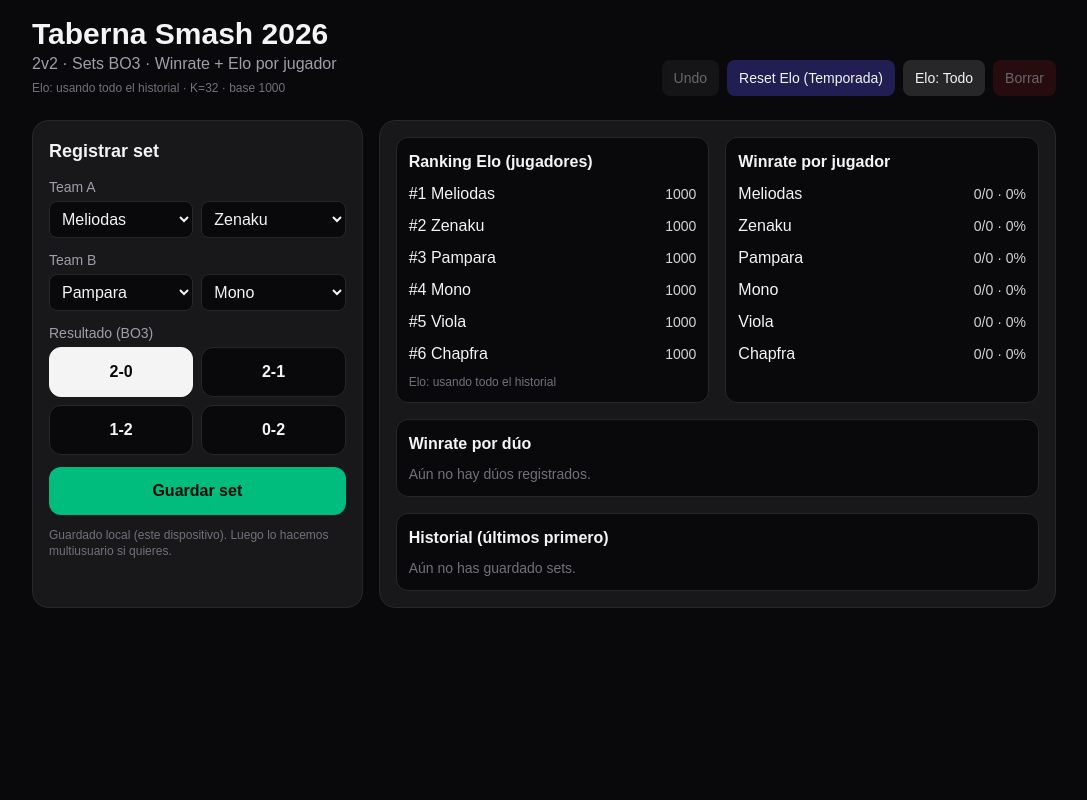
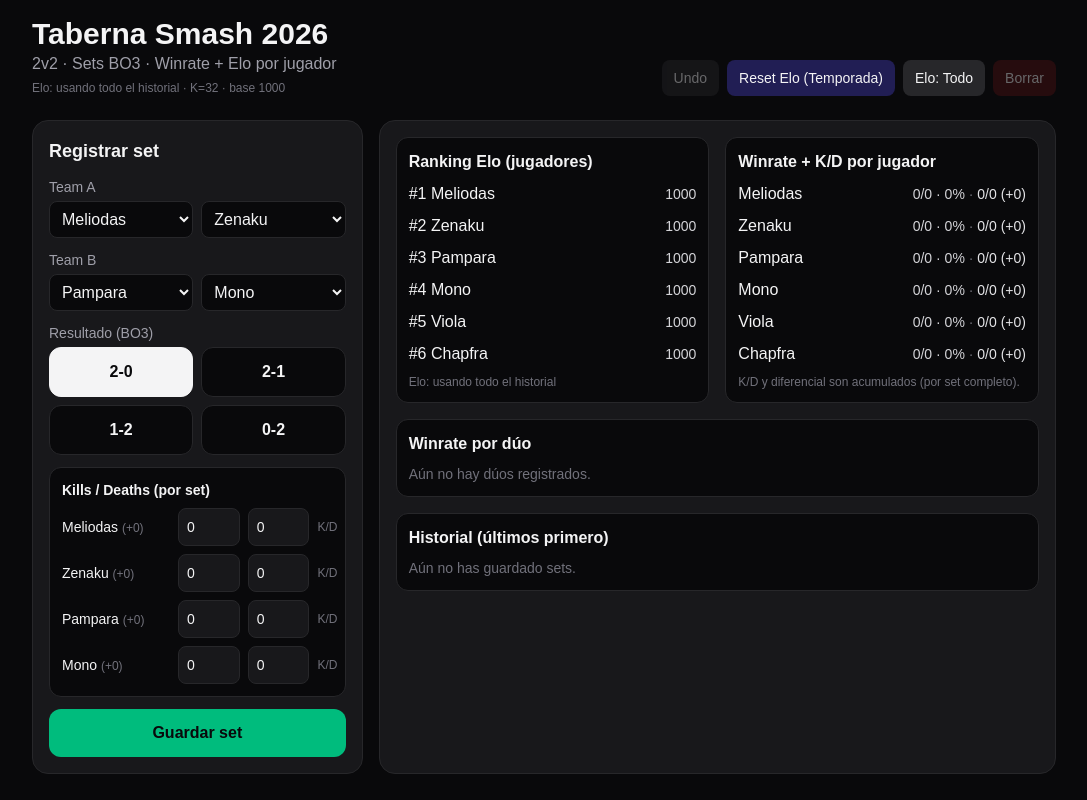
Before and after one commit to toren2/taberna-smash, a Next.js app: page / in a window 1280 px wide. Shown: the whole page, without its empty margins (96-1183 px from the left). Built offline with nearby package versions, Linux system fonts and the light colour scheme.

Commit message:
Add kills/deaths tracking per set

```diff
--- a/src/app/page.tsx
+++ b/src/app/page.tsx
@@ -3,6 +3,8 @@
 import React, { useEffect, useMemo, useState } from "react";
 
 type Player = { id: string; tag: string };
+
+type KD = { kills: number; deaths: number };
 
 type SetRow = {
   id: string;
@@ -13,6 +15,8 @@ type SetRow = {
   aGames: number;
   bGames: number;
   createdAt: string; // ISO
+  // NEW: K/D por jugador (por set completo)
+  stats?: Record<string, KD>; // playerId -> {kills,deaths}
 };
 
 const STORAGE_KEY = "taberna_smash_sets_v1";
@@ -51,6 +55,15 @@ function roundElo(n: number) {
   return Math.round(n);
 }
 
+function clampInt(n: number) {
+  if (!Number.isFinite(n)) return 0;
+  return Math.max(0, Math.floor(n));
+}
+
+function kdDefault(): KD {
+  return { kills: 0, deaths: 0 };
+}
+
 export default function Page() {
   // selections
   const [a1, setA1] = useState(PLAYERS[0]?.id ?? "");
@@ -59,19 +72,138 @@ export default function Page() {
   const [b2, setB2] = useState(PLAYERS[3]?.id ?? "");
   const [score, setScore] = useState<"2-0" | "2-1" | "1-2" | "0-2">("2-0");
 
+  // NEW: inputs de kills/deaths por jugador (para el set actual)
+  const [kdInputs, setKdInputs] = useState<Record<string, KD>>({});
+
   const [msg, setMsg] = useState<string>("");
   const [sets, setSets] = useState<SetRow[]>([]);
 
   // Elo season start (if set, Elo is calculated only from sets >= this timestamp)
   const [eloSeasonStart, setEloSeasonStart] = useState<string | null>(null);
 
-  // load sets from localStorage
+  const idToTag = useMemo(() => {
+    const m = new Map<string, string>();
+    for (const p of PLAYERS) m.set(p.id, p.tag);
+    return m;
+  }, []);
+
+  const selectedIds = useMemo(() => [a1, a2, b1, b2], [a1, a2, b1, b2]);
+
+  // Mantener kdInputs siempre listo para los 4 seleccionados
+  useEffect(() => {
+    setKdInputs((prev) => {
+      const next = { ...prev };
+      for (const id of selectedIds) {
+        if (!id) continue;
+        if (!next[id]) next[id] = kdDefault();
+        // normaliza por si venían cosas raras
+        next[id] = { kills: clampInt(next[id].kills), deaths: clampInt(next[id].deaths) };
+      }
+      return next;
+    });
+  }, [selectedIds.join("|")]);
+
+  const selectionError = useMemo(() => {
+    if (selectedIds.some((x) => !x)) return "Faltan jugadores por seleccionar.";
+    if (uniq(selectedIds).length !== 4) return "No se puede repetir jugador en el mismo set.";
+    return "";
+  }, [selectedIds]);
+
+  function parseScore(s: "2-0" | "2-1" | "1-2" | "0-2") {
+    if (s === "2-0") return { aGames: 2, bGames: 0 };
+    if (s === "2-1") return { aGames: 2, bGames: 1 };
+    if (s === "1-2") return { aGames: 1, bGames: 2 };
+    return { aGames: 0, bGames: 2 };
+  }
+
+  function setKd(id: string, field: "kills" | "deaths", value: string) {
+    const n = clampInt(Number(value));
+    setKdInputs((prev) => ({
+      ...prev,
+      [id]: { ...(prev[id] ?? kdDefault()), [field]: n },
+    }));
+  }
+
+  function addSet() {
+    if (selectionError) {
+      setMsg(selectionError);
+      return;
+    }
+
+    const { aGames, bGames } = parseScore(score);
+
+    // Construye stats SOLO para los 4 del set
+    const stats: Record<string, KD> = {};
+    for (const id of selectedIds) {
+      stats[id] = {
+        kills: clampInt(kdInputs[id]?.kills ?? 0),
+        deaths: clampInt(kdInputs[id]?.deaths ?? 0),
+      };
+    }
+
+    const row: SetRow = {
+      id: crypto.randomUUID(),
+      a1,
+      a2,
+      b1,
+      b2,
+      aGames,
+      bGames,
+      createdAt: new Date().toISOString(),
+      stats,
+    };
+
+    setSets((prev) => [row, ...prev]);
+    setMsg("Set guardado ✅");
+    setTimeout(() => setMsg(""), 1200);
+  }
+
+  function undoLast() {
+    setMsg("");
+    setSets((prev) => prev.slice(1));
+  }
+
+  function clearAll() {
+    if (!confirm("¿Borrar todo el historial?")) return;
+    setSets([]);
+    setMsg("Historial borrado.");
+    setTimeout(() => setMsg(""), 1200);
+  }
+
+  function resetEloSeason() {
+    // No borra historial, solo reinicia Elo desde “ahora”
+    if (!confirm("¿Iniciar nueva temporada Elo desde ahora? (no borra historial)")) return;
+    setEloSeasonStart(new Date().toISOString());
+    setMsg("Temporada Elo reiniciada ✅");
+    setTimeout(() => setMsg(""), 1200);
+  }
+
+  function resetEloSeasonToAllTime() {
+    if (!confirm("¿Volver Elo a calcularse con TODO el historial?")) return;
+    setEloSeasonStart(null);
+    setMsg("Elo volverá a usar todo el historial.");
+    setTimeout(() => setMsg(""), 1200);
+  }
+
+  // load sets from localStorage (con migración suave para stats)
   useEffect(() => {
     try {
       const raw = localStorage.getItem(STORAGE_KEY);
       if (!raw) return;
       const parsed = JSON.parse(raw) as SetRow[];
-      if (Array.isArray(parsed)) setSets(parsed);
+      if (!Array.isArray(parsed)) return;
+
+      const migrated = parsed.map((s) => {
+        const ids = [s.a1, s.a2, s.b1, s.b2].filter(Boolean);
+        const stats = { ...(s.stats ?? {}) } as Record<string, KD>;
+        for (const id of ids) {
+          const cur = stats[id] ?? kdDefault();
+          stats[id] = { kills: clampInt(cur.kills), deaths: clampInt(cur.deaths) };
+        }
+        return { ...s, stats };
+      });
+
+      setSets(migrated);
     } catch {
       // ignore
     }
@@ -108,82 +240,32 @@ export default function Page() {
     }
   }, [eloSeasonStart]);
 
-  const idToTag = useMemo(() => {
-    const m = new Map<string, string>();
-    for (const p of PLAYERS) m.set(p.id, p.tag);
-    return m;
-  }, []);
-
-  const selectedIds = useMemo(() => [a1, a2, b1, b2], [a1, a2, b1, b2]);
-
-  const selectionError = useMemo(() => {
-    if (selectedIds.some((x) => !x)) return "Faltan jugadores por seleccionar.";
-    if (uniq(selectedIds).length !== 4) return "No se puede repetir jugador en el mismo set.";
-    return "";
-  }, [selectedIds]);
-
-  function parseScore(s: "2-0" | "2-1" | "1-2" | "0-2") {
-    if (s === "2-0") return { aGames: 2, bGames: 0 };
-    if (s === "2-1") return { aGames: 2, bGames: 1 };
-    if (s === "1-2") return { aGames: 1, bGames: 2 };
-    return { aGames: 0, bGames: 2 };
+  // Helper: obtener KD del set para un jugador
+  function getKD(s: SetRow, id: string): KD {
+    const kd = s.stats?.[id];
+    if (!kd) return kdDefault();
+    return { kills: clampInt(kd.kills), deaths: clampInt(kd.deaths) };
   }
 
-  function addSet() {
-    if (selectionError) {
-      setMsg(selectionError);
-      return;
+  // Winrate + KD por jugador
+  const playerStats = useMemo(() => {
+    const stats: Record<
+      string,
+      {
+        tag: string;
+        setsPlayed: number;
+        setsWon: number;
+        winRate: number;
+        kills: number;
+        deaths: number;
+        diff: number;
       }
-
-    const { aGames, bGames } = parseScore(score);
-
-    const row: SetRow = {
-      id: crypto.randomUUID(),
-      a1,
-      a2,
-      b1,
-      b2,
-      aGames,
-      bGames,
-      createdAt: new Date().toISOString(),
-    };
-
-    setSets((prev) => [row, ...prev]);
-    setMsg("Set guardado ✅");
-    setTimeout(() => setMsg(""), 1200);
-  }
-
-  function undoLast() {
-    setMsg("");
-    setSets((prev) => prev.slice(1));
-  }
-
-  function clearAll() {
-    if (!confirm("¿Borrar todo el historial?")) return;
-    setSets([]);
-    setMsg("Historial borrado.");
-    setTimeout(() => setMsg(""), 1200);
-  }
-
-  function resetEloSeason() {
-    // No borra historial, solo reinicia Elo desde “ahora”
-    if (!confirm("¿Iniciar nueva temporada Elo desde ahora? (no borra historial)")) return;
-    setEloSeasonStart(new Date().toISOString());
-    setMsg("Temporada Elo reiniciada ✅");
-    setTimeout(() => setMsg(""), 1200);
-  }
-
-  function resetEloSeasonToAllTime() {
-    if (!confirm("¿Volver Elo a calcularse con TODO el historial?")) return;
-    setEloSeasonStart(null);
-    setMsg("Elo volverá a usar todo el historial.");
-    setTimeout(() => setMsg(""), 1200);
-  }
-
-  // Winrate por jugador
-  const playerStats = useMemo(() => {
-    const stats: Record<string, { tag: string; setsPlayed: number; setsWon: number; winRate: number }> =
-      Object.fromEntries(PLAYERS.map((p) => [p.id, { tag: p.tag, setsPlayed: 0, setsWon: 0, winRate: 0 }]));
+    > = Object.fromEntries(
+      PLAYERS.map((p) => [
+        p.id,
+        { tag: p.tag, setsPlayed: 0, setsWon: 0, winRate: 0, kills: 0, deaths: 0, diff: 0 },
+      ])
+    );
 
     for (const s of sets) {
       const aWon = s.aGames > s.bGames;
@@ -192,20 +274,32 @@ export default function Page() {
         if (!stats[id]) continue;
         stats[id].setsPlayed += 1;
         if (aWon) stats[id].setsWon += 1;
+
+        const kd = getKD(s, id);
+        stats[id].kills += kd.kills;
+        stats[id].deaths += kd.deaths;
       }
       for (const id of [s.b1, s.b2]) {
         if (!stats[id]) continue;
         stats[id].setsPlayed += 1;
         if (!aWon) stats[id].setsWon += 1;
+
+        const kd = getKD(s, id);
+        stats[id].kills += kd.kills;
+        stats[id].deaths += kd.deaths;
       }
     }
 
     for (const id of Object.keys(stats)) {
       const x = stats[id];
       x.winRate = x.setsPlayed ? x.setsWon / x.setsPlayed : 0;
+      x.diff = x.kills - x.deaths;
     }
 
-    return Object.values(stats).sort((a, b) => b.winRate - a.winRate || b.setsPlayed - a.setsPlayed);
+    // Orden: winrate desc, diff desc, setsPlayed desc
+    return Object.values(stats).sort(
+      (a, b) => b.winRate - a.winRate || b.diff - a.diff || b.setsPlayed - a.setsPlayed
+    );
   }, [sets]);
 
   // Winrate por dúo
@@ -433,6 +527,56 @@ export default function Page() {
                 </div>
               </div>
 
+              {/* NEW: Kills/Deaths */}
+              <div className="rounded-xl bg-zinc-950 border border-zinc-800 p-3">
+                <div className="text-sm font-semibold mb-2">Kills / Deaths (por set)</div>
+
+                <div className="space-y-2">
+                  {selectedIds.map((id) => {
+                    const tag = idToTag.get(id) ?? id;
+                    const kd = kdInputs[id] ?? kdDefault();
+                    const diff = (kd.kills ?? 0) - (kd.deaths ?? 0);
+                    const diffLabel = diff >= 0 ? `+${diff}` : `${diff}`;
+
+                    return (
+                      <div
+                        key={id}
+                        className="grid grid-cols-12 gap-2 items-center"
+                      >
+                        <div className="col-span-5 text-sm font-medium truncate">
+                          {tag} <span className="text-xs text-zinc-500">({diffLabel})</span>
+                        </div>
+
+                        <div className="col-span-3">
+                          <input
+                            type="number"
+                            min={0}
+                            value={kd.kills}
+                            onChange={(e) => setKd(id, "kills", e.target.value)}
+                            className="w-full bg-zinc-900 border border-zinc-800 rounded-lg p-2 text-sm"
+                            placeholder="Kills"
+                          />
+                        </div>
+
+                        <div className="col-span-3">
+                          <input
+                            type="number"
+                            min={0}
+                            value={kd.deaths}
+                            onChange={(e) => setKd(id, "deaths", e.target.value)}
+                            className="w-full bg-zinc-900 border border-zinc-800 rounded-lg p-2 text-sm"
+                            placeholder="Deaths"
+                          />
+                        </div>
+
+                        <div className="col-span-1 text-xs text-zinc-500 text-right">K/D</div>
+                      </div>
+                    );
+                  })}
+                </div>
+
+              </div>
+
               <button
                 onClick={addSet}
                 className="w-full py-3 rounded-xl bg-emerald-500 text-zinc-950 font-bold hover:bg-emerald-400 disabled:opacity-40"
@@ -441,9 +585,7 @@ export default function Page() {
                 Guardar set
               </button>
 
-              <div className="text-xs text-zinc-500">
-                Guardado local (este dispositivo). Luego lo hacemos multiusuario si quieres.
-              </div>
+
             </div>
           </div>
 
@@ -466,18 +608,28 @@ export default function Page() {
                 <div className="text-xs text-zinc-500 mt-2">{eloSeasonLabel}</div>
               </div>
 
-              {/* Winrate players */}
+              {/* Winrate players + KD */}
               <div className="rounded-xl bg-zinc-950 border border-zinc-800 p-3">
-                <h3 className="font-semibold mb-2">Winrate por jugador</h3>
+                <h3 className="font-semibold mb-2">Winrate + K/D por jugador</h3>
                 <div className="space-y-2">
-                  {playerStats.map((p) => (
-                    <div key={p.tag} className="flex items-center justify-between">
+                  {playerStats.map((p) => {
+                    const diffLabel = p.diff >= 0 ? `+${p.diff}` : `${p.diff}`;
+                    return (
+                      <div key={p.tag} className="flex items-center justify-between gap-3">
                         <div className="font-medium">{p.tag}</div>
-                      <div className="text-sm text-zinc-300 tabular-nums">
-                        {p.setsWon}/{p.setsPlayed} · {(p.winRate * 100).toFixed(0)}%
+                        <div className="text-sm text-zinc-300 tabular-nums text-right">
+                          {p.setsWon}/{p.setsPlayed} · {(p.winRate * 100).toFixed(0)}%{" "}
+                          <span className="text-zinc-500">·</span>{" "}
+                          <span className="text-zinc-200">
+                            {p.kills}/{p.deaths} ({diffLabel})
+                          </span>
                         </div>
                       </div>
-                  ))}
+                    );
+                  })}
+                </div>
+                <div className="text-xs text-zinc-500 mt-2">
+                  K/D y diferencial son acumulados (por set completo).
                 </div>
               </div>
 
@@ -514,8 +666,19 @@ export default function Page() {
                       const aWon = s.aGames > s.bGames;
                       const aNames = `${idToTag.get(s.a1) ?? s.a1} + ${idToTag.get(s.a2) ?? s.a2}`;
                       const bNames = `${idToTag.get(s.b1) ?? s.b1} + ${idToTag.get(s.b2) ?? s.b2}`;
+
+                      // resumen de diff por jugador
+                      const ids = [s.a1, s.a2, s.b1, s.b2];
+                      const diffParts = ids.map((id) => {
+                        const kd = getKD(s, id);
+                        const d = kd.kills - kd.deaths;
+                        const dLabel = d >= 0 ? `+${d}` : `${d}`;
+                        return `${idToTag.get(id) ?? id}:${dLabel}`;
+                      });
+
                       return (
-                        <div key={s.id} className="py-2 flex flex-col sm:flex-row sm:items-center sm:justify-between gap-1">
+                        <div key={s.id} className="py-2 flex flex-col gap-1">
+                          <div className="flex flex-col sm:flex-row sm:items-center sm:justify-between gap-1">
                             <div className="text-sm">
                               <span className={aWon ? "text-emerald-300 font-semibold" : "text-zinc-200"}>
                                 {aNames}
@@ -526,10 +689,13 @@ export default function Page() {
                               </span>
                             </div>
                             <div className="text-xs text-zinc-400 tabular-nums flex gap-3">
-                            <span className="font-semibold text-zinc-200">
-                              {s.aGames}-{s.bGames}
-                            </span>
+                              <span className="font-semibold text-zinc-200">{s.aGames}-{s.bGames}</span>
                               <span>{fmtDate(s.createdAt)}</span>
+                            </div>
+                          </div>
+
+                          <div className="text-xs text-zinc-500">
+                            Diffs: {diffParts.join(" · ")}
                           </div>
                         </div>
                       );
```
Lines whose indentation alone changed are shown as unchanged.
